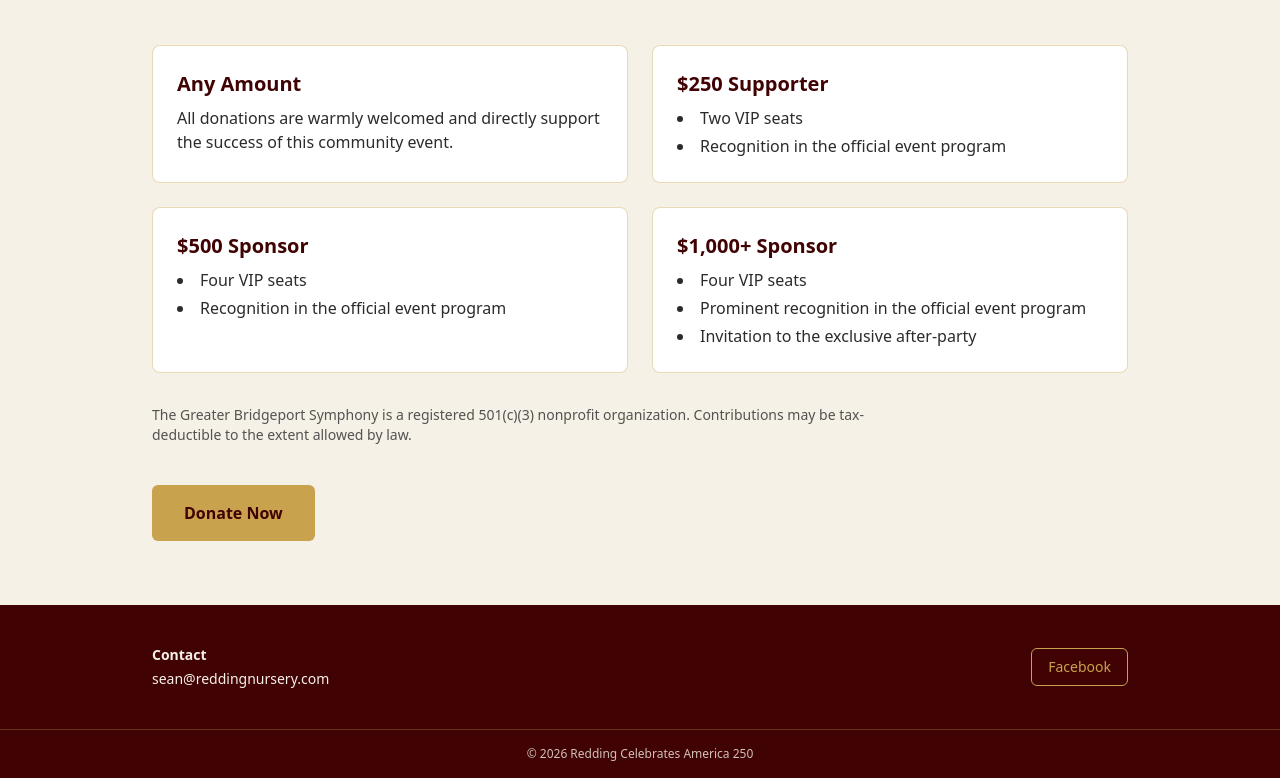
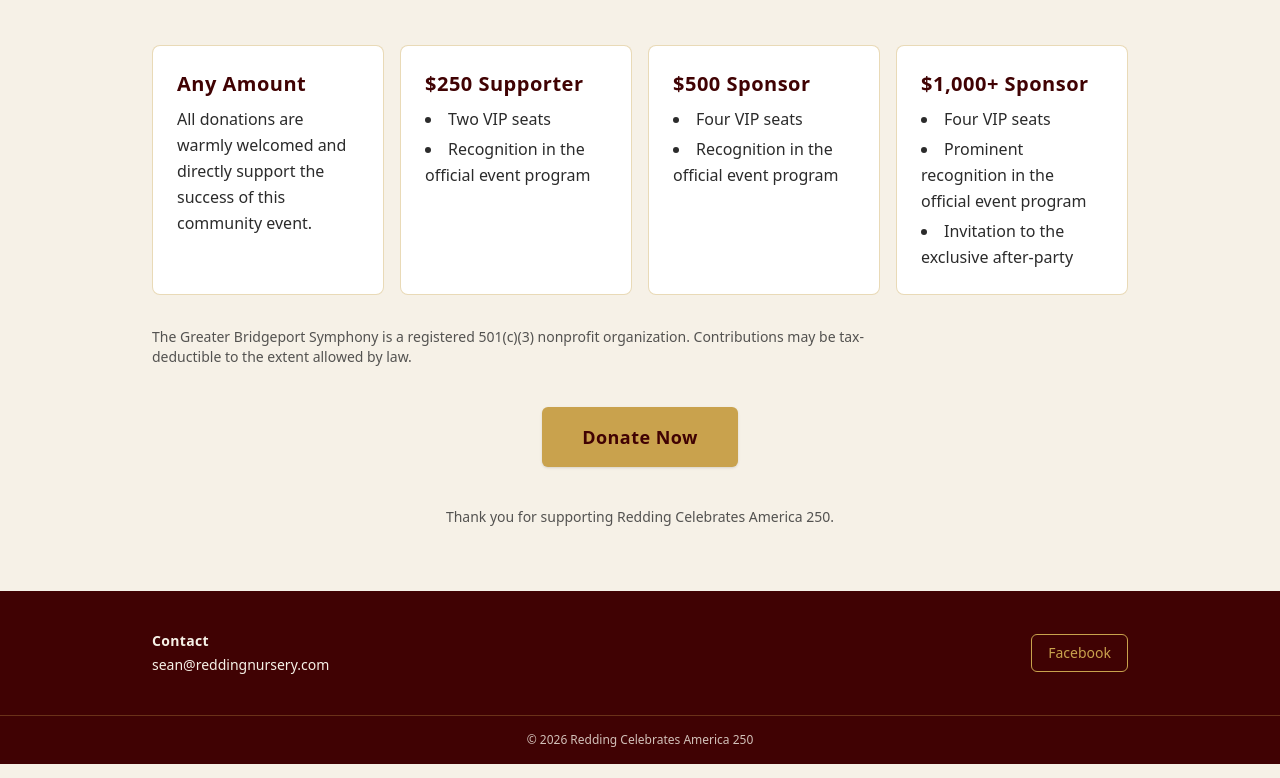
Before and after one commit to nicksach/redding250, a website: page index.html in a window 1280 px wide. Shown: the part 1110-1888 px from the top of the page. Drawn offline with Linux system fonts and the light colour scheme.

Commit message:
Finished first iteration of the site

```diff
--- a/index.html
+++ b/index.html
@@ -5,7 +5,7 @@
   <meta name="viewport" content="width=device-width, initial-scale=1.0">
   <link href="./output.css" rel="stylesheet">
 </head>
-<body class="bg-brand-cream text-brand-charcoal">
+<body class="bg-brand-cream text-brand-charcoal text-base leading-relaxed">
 
   <!-- Hero Section -->
   <section class="bg-brand-red text-brand-cream">
@@ -20,16 +20,16 @@
 
       <!-- Hero Text -->
       <div>
-        <h1 class="text-3xl md:text-4xl font-serif tracking-wide">
+        <h1 class="text-3xl md:text-4xl font-serif tracking-wide leading-tight">
           Redding Celebrates America 250
         </h1>
 
-        <p class="mt-4 text-lg md:text-xl max-w-xl">
+        <p class="mt-4 text-lg md:text-xl max-w-xl leading-relaxed">
           Join us for a day of patriotic music celebrating the 250th anniversary
           of the United States on the Redding Town Green.
         </p>
 
-        <p class="mt-4 font-semibold text-brand-gold">
+        <p class="mt-4 font-semibold text-brand-gold tracking-wide">
           May 30, 2026 • Redding Town Green
         </p>
       </div>
@@ -41,8 +41,8 @@
     <section class="bg-brand-cream">
         <div class="max-w-5xl mx-auto px-6 py-16">
 
-            <h2 class="text-2xl md:text-3xl font-serif text-brand-red">
-            A Community Celebration of America’s 250th Anniversary
+            <h2 class="text-2xl md:text-3xl font-serif text-brand-red tracking-wide">
+                A Community Celebration of America’s 250th Anniversary
             </h2>
 
             <div class="mt-6 space-y-4 text-lg leading-relaxed max-w-3xl">
@@ -72,7 +72,7 @@
     <section class="bg-brand-cream border-t border-brand-gold/30">
         <div class="max-w-5xl mx-auto px-6 py-16">
 
-            <h2 class="text-2xl md:text-3xl font-serif text-brand-red">
+            <h2 class="text-2xl md:text-3xl font-serif text-brand-red tracking-wide">
                 Help Make This Celebration Possible
             </h2>
 
@@ -96,34 +96,34 @@
             </div>
 
             <!-- Donation Levels -->
-            <div class="mt-12 grid gap-6 md:grid-cols-2">
+            <div class="mt-12 grid gap-4 sm:grid-cols-2 lg:grid-cols-4 items-stretch"">
 
-            <div class="bg-white rounded-lg p-6 border border-brand-gold/40">
-                <h3 class="font-semibold text-xl text-brand-red">Any Amount</h3>
+            <div class="bg-white rounded-lg p-6 border border-brand-gold/40 flex flex-col h-full">
+                <h3 class="font-semibold text-xl text-brand-red tracking-wide">Any Amount</h3>
                 <p class="mt-2">
                     All donations are warmly welcomed and directly support the success of
                     this community event.
                 </p>
             </div>
 
-            <div class="bg-white rounded-lg p-6 border border-brand-gold/40">
-                <h3 class="font-semibold text-xl text-brand-red">$250 Supporter</h3>
+            <div class="bg-white rounded-lg p-6 border border-brand-gold/40 flex flex-col h-full">
+                <h3 class="font-semibold text-xl text-brand-red tracking-wide">$250 Supporter</h3>
                 <ul class="mt-2 list-disc list-inside space-y-1">
                     <li>Two VIP seats</li>
                     <li>Recognition in the official event program</li>
                 </ul>
             </div>
 
-            <div class="bg-white rounded-lg p-6 border border-brand-gold/40">
-                <h3 class="font-semibold text-xl text-brand-red">$500 Sponsor</h3>
+            <div class="bg-white rounded-lg p-6 border border-brand-gold/40 flex flex-col h-full">
+                <h3 class="font-semibold text-xl text-brand-red tracking-wide">$500 Sponsor</h3>
                 <ul class="mt-2 list-disc list-inside space-y-1">
                     <li>Four VIP seats</li>
                     <li>Recognition in the official event program</li>
                 </ul>
             </div>
 
-            <div class="bg-white rounded-lg p-6 border border-brand-gold/40">
-                <h3 class="font-semibold text-xl text-brand-red">$1,000+ Sponsor</h3>
+            <div class="bg-white rounded-lg p-6 border border-brand-gold/40 flex flex-col h-full">
+                <h3 class="font-semibold text-xl text-brand-red tracking-wide">$1,000+ Sponsor</h3>
                 <ul class="mt-2 list-disc list-inside space-y-1">
                     <li>Four VIP seats</li>
                     <li>Prominent recognition in the official event program</li>
@@ -140,13 +140,17 @@
             </p>
 
             <!-- Call to Action -->
-            <div class="mt-10">
+            <div class="mt-10 text-center">
                 <a
                     href="#"
-                    class="inline-block bg-brand-gold text-brand-red font-semibold px-8 py-4 rounded-md hover:bg-[#b89243] transition-colors"
+                    class="inline-block bg-brand-gold text-brand-red font-semibold tracking-wide px-10 py-4 rounded-md text-lg shadow-sm hover:opacity-90 transition"
                 >
                     Donate Now
                 </a>
+
+                <p class="mt-10 text-sm text-brand-charcoal/80">
+                    Thank you for supporting Redding Celebrates America 250.
+                </p>
             </div>
 
         </div>
@@ -158,7 +162,7 @@
 
             <!-- Contact -->
             <div class="text-sm">
-                <p class="font-semibold">Contact</p>
+                <p class="font-semibold tracking-wide">Contact</p>
                 <a
                     href="mailto:sean@reddingnursery.com"
                     class="block mt-1 hover:underline"
```
Also changed, not shown: output.css.
